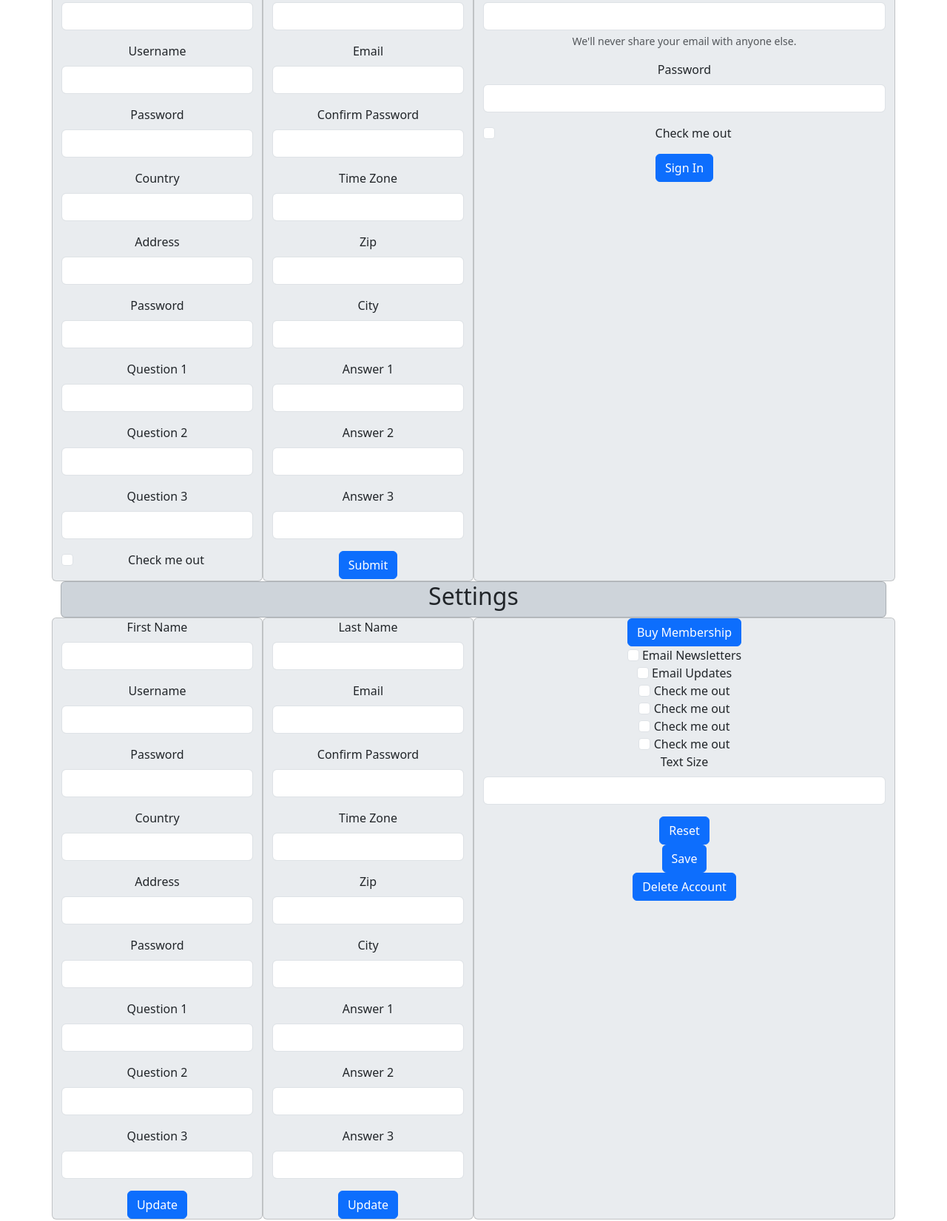
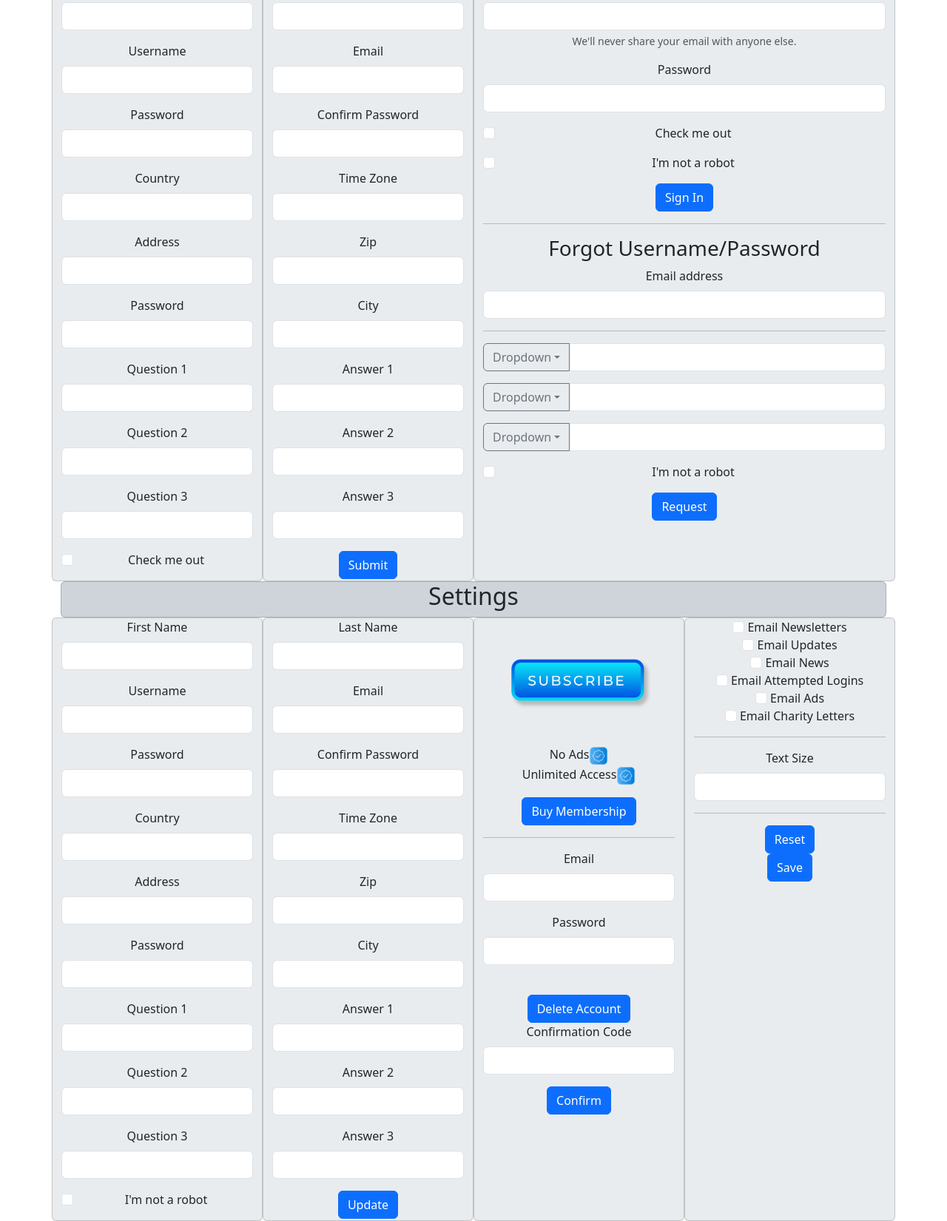
Before and after one commit to STEAM-Center-NYC/streamline-news, a plain HTML site: page Acccount.html in a window 1280 px wide. Shown: the part 190-1841 px from the top of the page at 74% size. Drawn offline with nearby package versions, Linux system fonts and the light colour scheme.

Commit message:
account page

```diff
--- a/Acccount.html
+++ b/Acccount.html
@@ -178,7 +178,57 @@
                             <input type="checkbox" class="form-check-input" id="exampleCheck1">
                             <label class="form-check-label" for="exampleCheck1">Check me out</label>
                         </div>
+                        <div class="mb-3 form-check">
+                            <input type="checkbox" class="form-check-input" id="exampleCheck1">
+                            <label class="form-check-label" for="exampleCheck1">I'm not a robot</label>
+                        </div>
                         <button type="submit" class="btn btn-primary">Sign In</button>
+                    </form>
+                    <hr>
+                    <h3>Forgot Username/Password</h3>
+                    <form>
+                        <div class="mb-3">
+                            <label for="exampleInputEmail1" class="form-label">Email address</label>
+                            <input type="email" class="form-control" id="exampleInputEmail1" aria-describedby="emailHelp">
+                        </div>
+
+                        <hr>
+
+                        <div class="input-group mb-3">
+                            <button class="btn btn-outline-secondary dropdown-toggle" type="button" data-bs-toggle="dropdown" aria-expanded="false">Dropdown</button>
+                            <ul class="dropdown-menu">
+                              <li><a class="dropdown-item" href="#">Question 1</a></li>
+                              <li><a class="dropdown-item" href="#">Question 2</a></li>
+                              <li><a class="dropdown-item" href="#">Question 3</a></li>
+                            </ul>
+                            <input type="text" class="form-control" aria-label="Text input with dropdown button">
+                        </div>
+
+                        <div class="input-group mb-3">
+                            <button class="btn btn-outline-secondary dropdown-toggle" type="button" data-bs-toggle="dropdown" aria-expanded="false">Dropdown</button>
+                            <ul class="dropdown-menu">
+                                <li><a class="dropdown-item" href="#">Question 1</a></li>
+                                <li><a class="dropdown-item" href="#">Question 2</a></li>
+                                <li><a class="dropdown-item" href="#">Question 3</a></li>
+                            </ul>
+                            <input type="text" class="form-control" aria-label="Text input with dropdown button">
+                        </div>
+
+                        <div class="input-group mb-3">
+                            <button class="btn btn-outline-secondary dropdown-toggle" type="button" data-bs-toggle="dropdown" aria-expanded="false">Dropdown</button>
+                            <ul class="dropdown-menu">
+                                <li><a class="dropdown-item" href="#">Question 1</a></li>
+                                <li><a class="dropdown-item" href="#">Question 2</a></li>
+                                <li><a class="dropdown-item" href="#">Question 3</a></li>
+                            </ul>
+                            <input type="text" class="form-control" aria-label="Text input with dropdown button">
+                        </div>
+
+                        <div class="mb-3 form-check">
+                            <input type="checkbox" class="form-check-input" id="exampleCheck1">
+                            <label class="form-check-label" for="exampleCheck1">I'm not a robot</label>
+                        </div>
+                        <button type="submit" class="btn btn-primary">Request</button>
                     </form>
 
                 </div>
@@ -237,7 +287,10 @@
                             <input type="password" class="form-control" id="exampleInputPassword1">
                         </div>
 
-                        <button type="submit" class="btn btn-primary">Update</button>
+                        <div class="mb-3 form-check">
+                            <input type="checkbox" class="form-check-input" id="exampleCheck1">
+                            <label class="form-check-label" for="exampleCheck1">I'm not a robot</label>
+                        </div>
 
                     </form>
 
@@ -297,11 +350,43 @@
 
                 </div>
 
-                <div class="card col-6 bg-body-secondary">
+                <div class="card col-3 bg-body-secondary">
 
                     <form>
+                        <img src="9259754.png" class="card-img-top" alt="StreamLine News Logo">
+                        <p>
+                            No Ads<span><img src="check_5945489.png" height="10%" width="10%"></span>
+                            <br>
+                            Unlimited Access<span><img src="check_5945489.png" height="10%" width="10%"></span>
+                        </p>
                         <button type="submit" class="btn btn-primary">Buy Membership</button>
+
+                        <hr>
+
+                        <div class="mb-3">
+                            <label for="exampleInputPassword1" class="form-label">Email</label>
+                            <input type="email" class="form-control" id="exampleInputPassword1" aria-describedby="deleteConfirmationCode">
+                        </div>
+                        <div class="mb-3">
+                            <label for="exampleInputPassword1" class="form-label">Password</label>
+                            <input type="password" class="form-control" id="exampleInputPassword1" aria-describedby="deleteConfirmationCode">
+                        </div>
                         <br>
+                        <button type="submit" class="btn btn-primary">Delete Account</button>
+                        <br>
+                        <div class="mb-3">
+                            <label for="exampleInputPassword1" class="form-label">Confirmation Code</label>
+                            <input type="text" class="form-control" id="exampleInputPassword1" aria-describedby="deleteConfirmationCode">
+                        </div>
+
+                        <button type="submit" class="btn btn-primary">Confirm</button>
+                    </form>
+
+                </div>
+
+                <div class="card col-3 bg-body-secondary">
+
+                    <form>
                         <input type="checkbox" class="form-check-input" id="exampleCheck1">
                         <label class="form-check-label" for="exampleCheck1">Email Newsletters</label>
                         <br>
@@ -309,28 +394,27 @@
                         <label class="form-check-label" for="exampleCheck1">Email Updates</label>
                         <br>
                         <input type="checkbox" class="form-check-input" id="exampleCheck1">
-                        <label class="form-check-label" for="exampleCheck1">Check me out</label>
+                        <label class="form-check-label" for="exampleCheck1">Email News</label>
                         <br>
                         <input type="checkbox" class="form-check-input" id="exampleCheck1">
-                        <label class="form-check-label" for="exampleCheck1">Check me out</label>
+                        <label class="form-check-label" for="exampleCheck1">Email Attempted Logins</label>
                         <br>
                         <input type="checkbox" class="form-check-input" id="exampleCheck1">
-                        <label class="form-check-label" for="exampleCheck1">Check me out</label>
+                        <label class="form-check-label" for="exampleCheck1">Email Ads</label>
                         <br>
                         <input type="checkbox" class="form-check-input" id="exampleCheck1">
-                        <label class="form-check-label" for="exampleCheck1">Check me out</label>
-                        <br>
+                        <label class="form-check-label" for="exampleCheck1">Email Charity Letters</label>
+                        <hr>
                         <div class="mb-3">
                             <label for="exampleInputPassword1" class="form-label">Text Size</label>
                             <input type="number" class="form-control" id="exampleInputPassword1">
                         </div>
+                        <hr>
                         <button type="submit" class="btn btn-primary">Reset</button>
                         <br>
                         <button type="submit" class="btn btn-primary">Save</button>
                         <br>
-                        <button type="submit" class="btn btn-primary">Delete Account</button>
                     </form>
-
                 </div>
             </div>
         </div>
```
Also changed, not shown: 9259754.png (added), check_5945489.png (added). Lines whose indentation alone changed are shown as unchanged.
